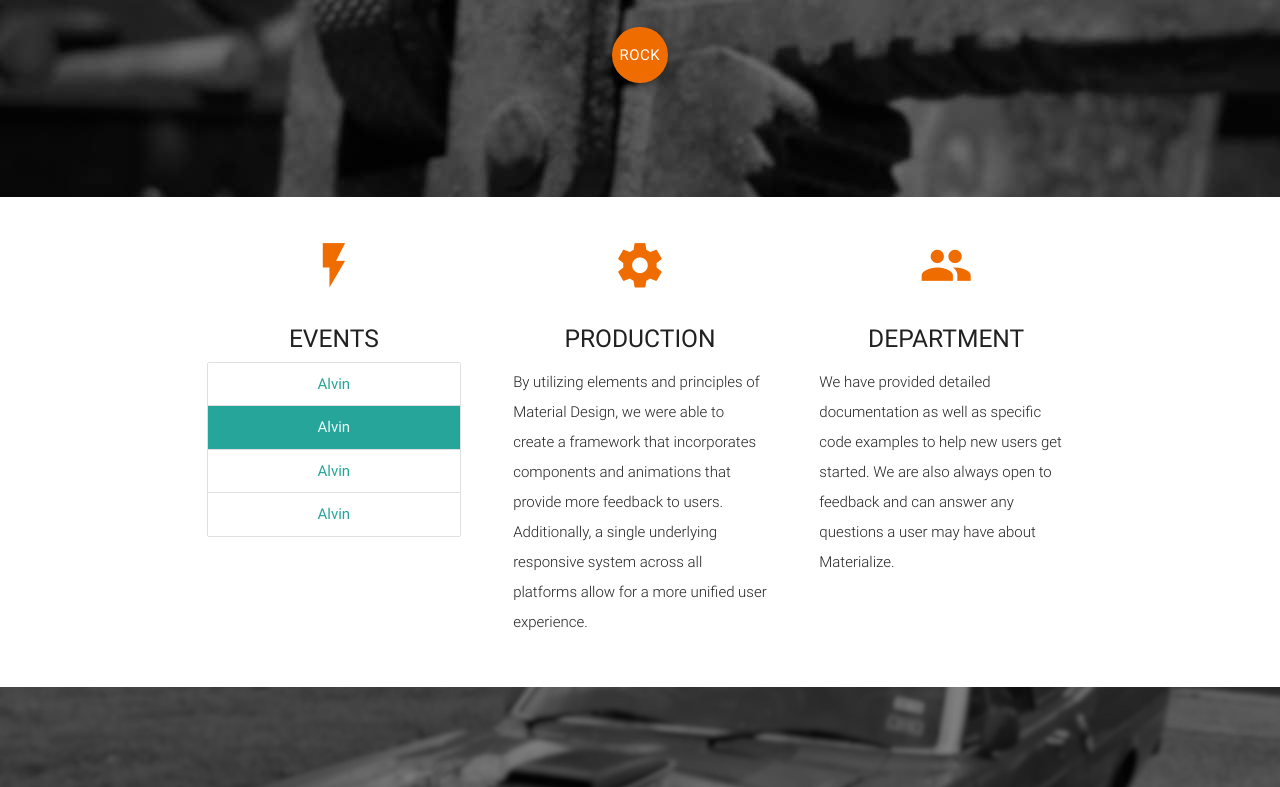
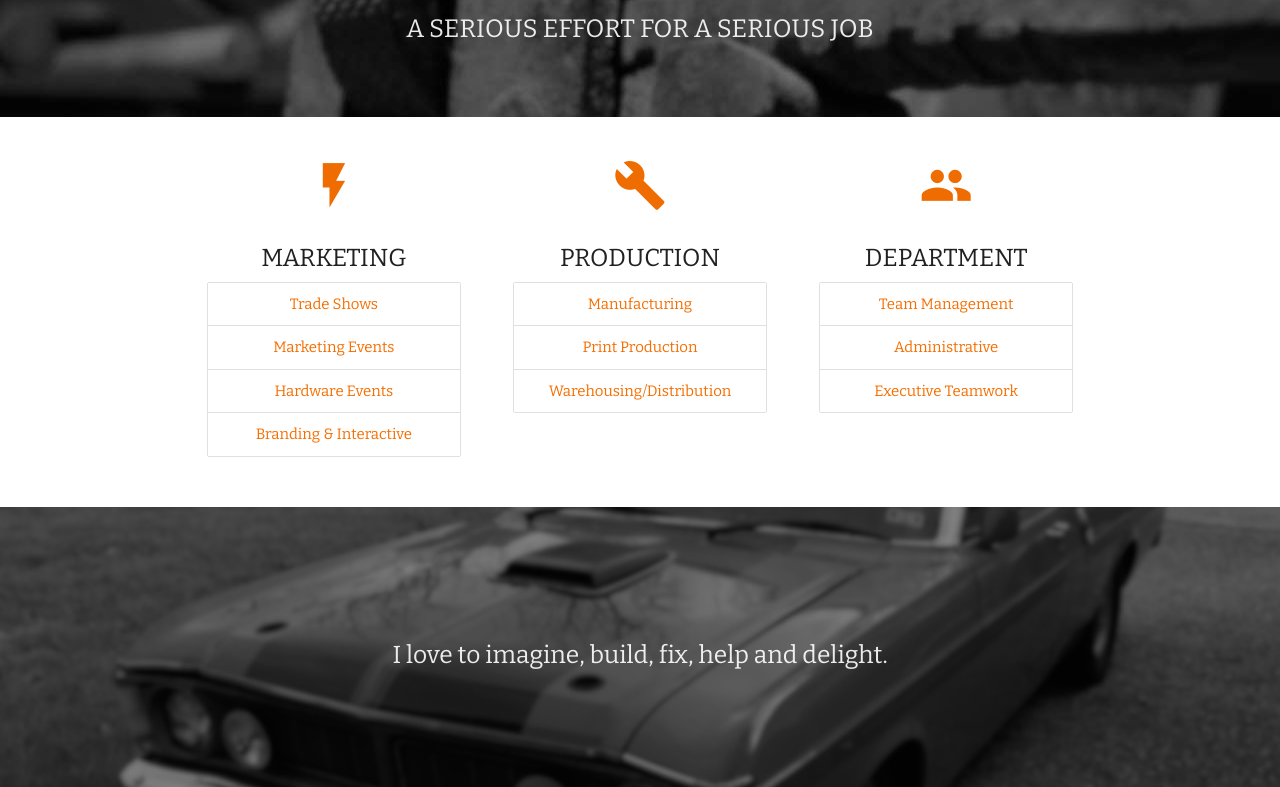
Before and after one commit to vvj5/w21, a plain HTML site: page parallax-template/index.html in a window 1280 px wide. Shown: the part 247-1034 px from the top of the page. Drawn offline with nearby package versions, Linux system fonts and the light colour scheme.

Commit message:
menus added

```diff
--- a/parallax-template/css/style.css
+++ b/parallax-template/css/style.css
@@ -5,6 +5,9 @@
  *
  * Made By MaterializeCSS.com
  */
+
+html {font-family: 'Bitter', serif;
+}
 
 nav ul a,
 nav .brand-logo {
@@ -16,12 +19,12 @@ p {
 }
 
 .button-collapse {
-  color: #26a69a;
+  color: #666666;
 }
 
 .parallax-container {
-  min-height: 380px;
-  line-height: 0;
+  min-height: 300px;
+/*  line-height: 0;*/
   height: auto;
   color: rgba(255,255,255,.9);
 }
@@ -32,6 +35,8 @@ p {
 @media only screen and (max-width : 992px) {
   .parallax-container .section {
     position: absolute;
+    line-height: 0;
+    height: auto;
     top: 40%;
   }
   #index-banner .section {
@@ -41,7 +46,14 @@ p {
 
 @media only screen and (max-width : 600px) {
   #index-banner .section {
-    top: 0;
+    top: 10%;
+    height: auto;
+  }
+}
+
+@media only screen and (min-width: 1200px) {
+  html {
+    font-size: `s /z;
   }
 }
 
--- a/parallax-template/index.html
+++ b/parallax-template/index.html
@@ -6,6 +6,8 @@
   <title>OK, W21, LET'S DO THIS</title>
 
   <!-- CSS  -->
+
+  <link href='https://fonts.googleapis.com/css?family=Bitter' rel='stylesheet' type='text/css'>
   <link href="https://fonts.googleapis.com/icon?family=Material+Icons" rel="stylesheet">
   <link href="css/materialize.css" type="text/css" rel="stylesheet" media="screen,projection"/>
   <link href="css/style.css" type="text/css" rel="stylesheet" media="screen,projection"/>
@@ -16,7 +18,7 @@
       <a id="logo-container" href="#" class="brand-logo">Will Sherman</a>
 
       <ul class="right hide-on-med-and-down">
-        <li><a href="#">EVENTS</a></li>
+        <li><a href="#">DEPARTMENT</a></li>
       </ul>
 
       <ul class="right hide-on-med-and-down">
@@ -27,24 +29,10 @@
         <li><a href="#">MARKETING</a></li>
       </ul>
 
-      <ul class="right hide-on-med-and-down">
-        <li><a href="#">DEPARTMENT</a></li>
-      </ul>
-
-      <ul id="nav-mobile" class="side-nav">
-        <li><a href="#">EVENTS</a></li>
-      </ul>
-
-      <ul id="nav-mobile" class="side-nav">
-        <li><a href="#">PRODUCTION</a></li>
-      </ul>
-
-      <ul id="nav-mobile" class="side-nav">
-        <li><a href="#">MARKETING</a></li>
-      </ul>
-
       <ul id="nav-mobile" class="side-nav">
         <li><a href="#">DEPARTMENT</a></li>
+        <li><a href="#">PRODUCTION</a></li>
+        <li><a href="#">MARKETING</a></li>
       </ul>
 
       <a href="#" data-activates="nav-mobile" class="button-collapse"><i class="material-icons">menu</i></a>
@@ -57,13 +45,8 @@
         <br><br>
         <h1 class="header center white-text">OK W21, LET'S DO THIS</h1>
         <div class="row center">
-          <h5 class="header col s12 light">A SERIOUS EFFORT FOR A SERIOUS JOB</h5>
+          <h5 class="header col s12 light flow-text">A SERIOUS EFFORT FOR A SERIOUS JOB</h5>
         </div>
-        <div class="row center">
-          <a href="http://materializecss.com/getting-started.html" id="download-button" class="btn-large btn-floating waves-effect waves-orange orange darken-3 white-text">ROCK</a>
-        </div>
-        <br><br>
-
       </div>
     </div>
     <div class="parallax"><img src="background_wrench2.jpg" alt="Unsplashed background img 1"></div>
@@ -78,23 +61,27 @@
         <div class="col s12 m4">
           <div class="icon-block">
             <h2 class="center orange-text text-darken-3"><i class="material-icons">flash_on</i></h2>
-            <h5 class="center">EVENTS</h5>
+            <h5 class="center">MARKETING</h5>
 
              <div class="collection center-align grey-text">
-              <a href="#!" class="collection-item">Alvin</a>
-              <a href="#!" class="collection-item active">Alvin</a>
-              <a href="#!" class="collection-item">Alvin</a>
-              <a href="#!" class="collection-item">Alvin</a>
+              <a href="#!" class="collection-item">Trade Shows</a>
+              <a href="#!" class="collection-item">Marketing Events</a>
+              <a href="#!" class="collection-item">Hardware Events</a>
+              <a href="#!" class="collection-item">Branding & Interactive</a>
             </div>
           </div>
         </div>
 
         <div class="col s12 m4">
           <div class="icon-block">
-            <h2 class="center orange-text text-darken-3"><i class="material-icons">settings</i></h2>
+            <h2 class="center orange-text text-darken-3"><i class="material-icons">build</i></h2>
             <h5 class="center">PRODUCTION</h5>
 
-            <p class="light">By utilizing elements and principles of Material Design, we were able to create a framework that incorporates components and animations that provide more feedback to users. Additionally, a single underlying responsive system across all platforms allow for a more unified user experience.</p>
+            <div class="collection center-align grey-text">
+              <a href="#!" class="collection-item">Manufacturing</a>
+              <a href="#!" class="collection-item">Print Production</a>
+              <a href="#!" class="collection-item">Warehousing/Distribution</a>
+            </div>
           </div>
         </div>
 
@@ -102,8 +89,11 @@
           <div class="icon-block">
             <h2 class="center orange-text text-darken-3"><i class="material-icons">group</i></h2>
             <h5 class="center">DEPARTMENT</h5>
-
-            <p class="light">We have provided detailed documentation as well as specific code examples to help new users get started. We are also always open to feedback and can answer any questions a user may have about Materialize.</p>
+            <div class="collection center-align grey-text">
+              <a href="#!" class="collection-item">Team Management</a>
+              <a href="#!" class="collection-item">Administrative</a>
+              <a href="#!" class="collection-item">Executive Teamwork</a>
+            </div>
           </div>
         </div>
       </div>
```
Also changed, not shown: parallax-template/css/materialize.css.
